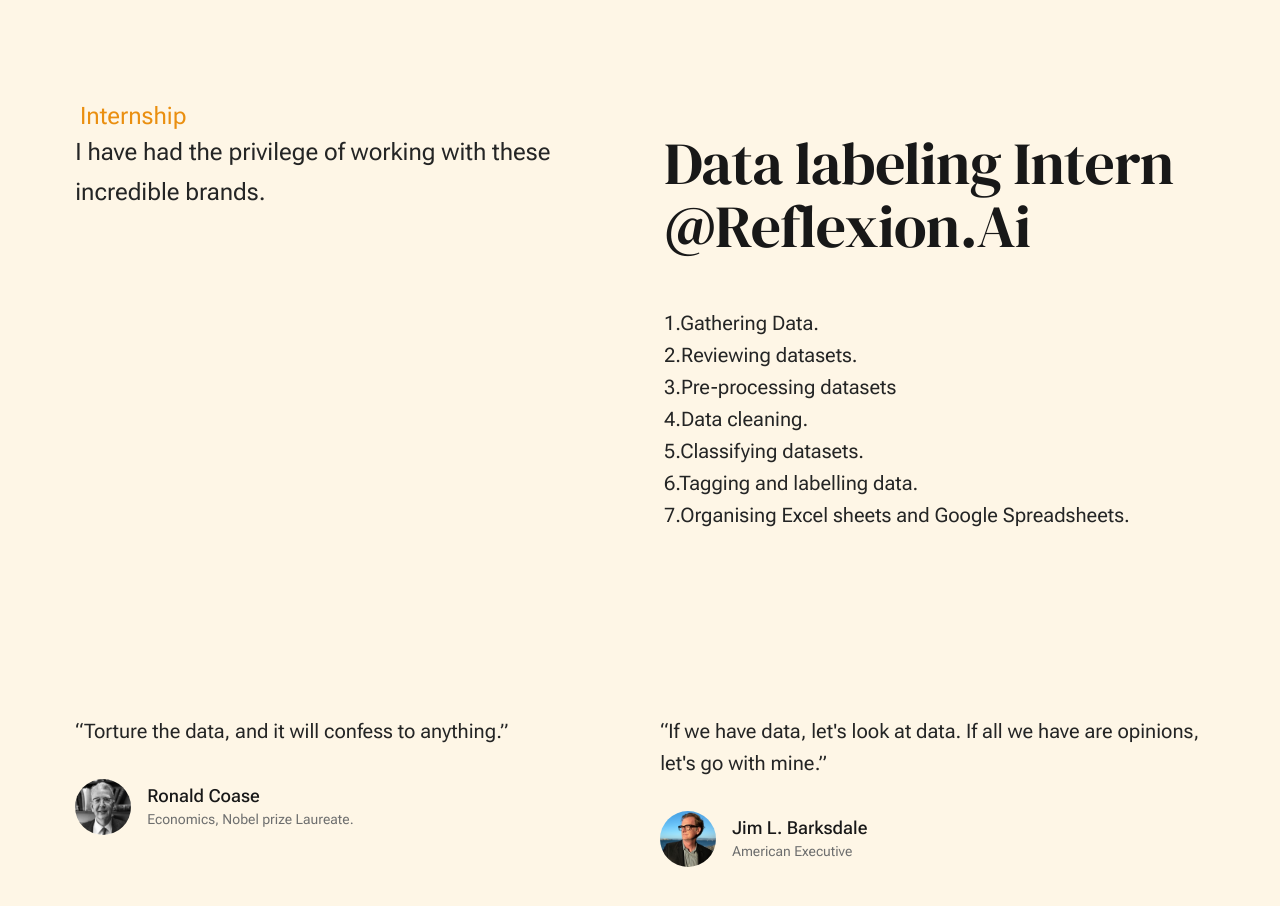
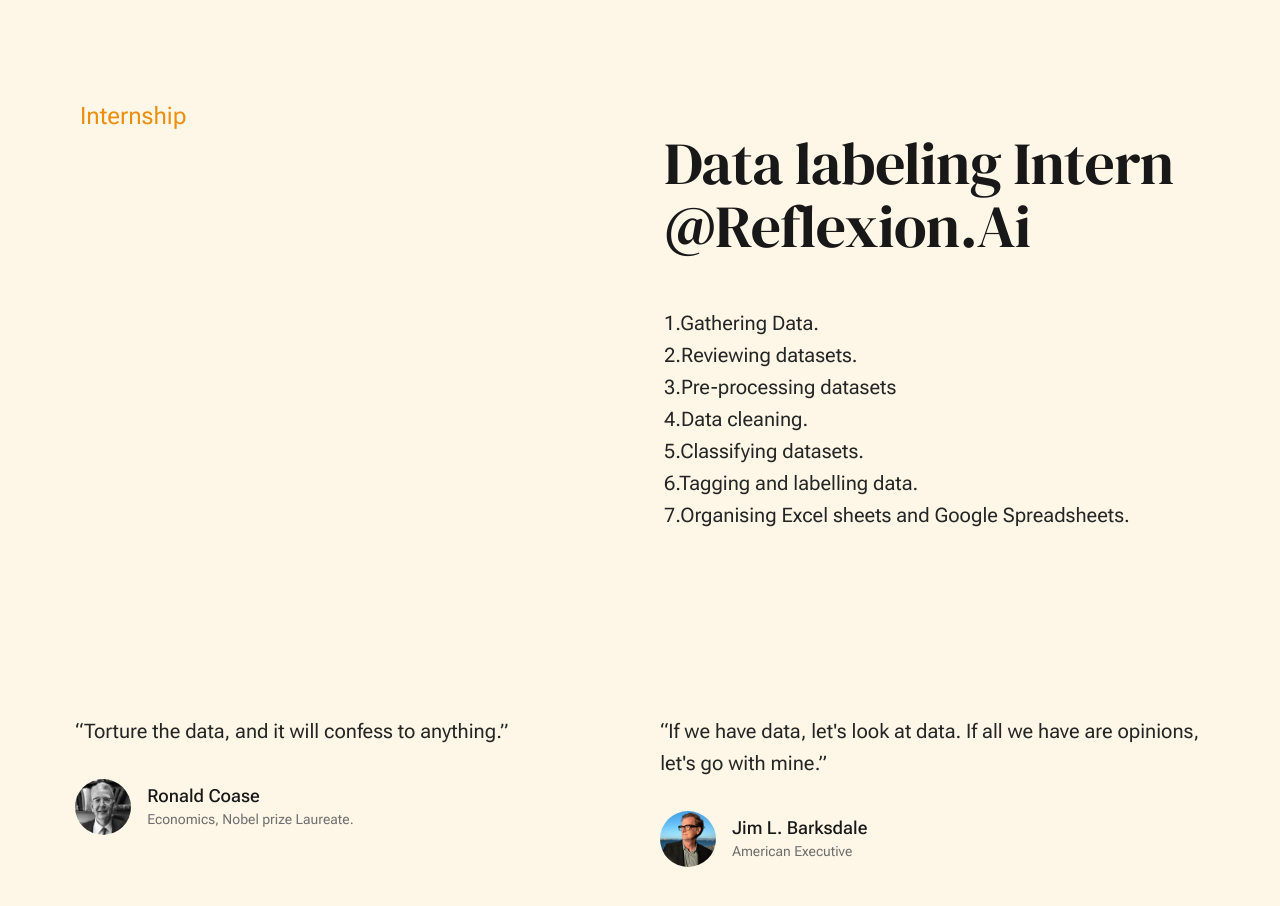
Before and after one commit to 01Keshavyadav/My-Portfolio, a plain HTML site: page index.html in a window 1280 px wide. Shown: the part 3660-4566 px from the top of the page. Drawn offline with Linux system fonts and the light colour scheme.

Commit message:
Update index.html

```diff
--- a/index.html
+++ b/index.html
@@ -289,9 +289,6 @@
                     <div class="column xl-12 grid-block grid-section-split">
                         <div class="section-header grid-section-split__header">
                             <div class="text-pretitle">Internship</div>
-                            <p class="lead">
-                            I have had the privilege of working with these incredible brands.
-                            </p>
                         </div> <!-- end section-header -->
 
                         <div class="grid-section-split__primary">
```
